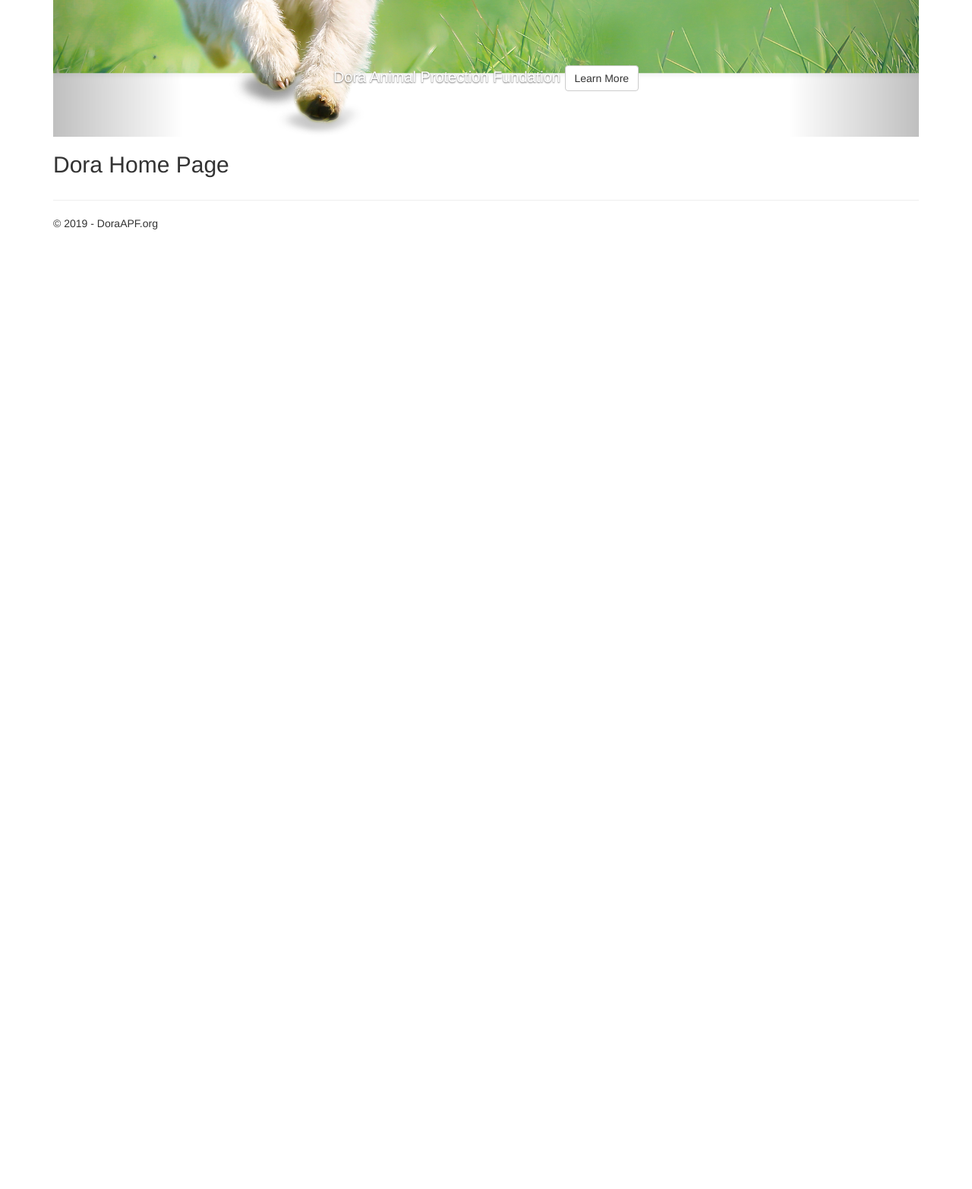
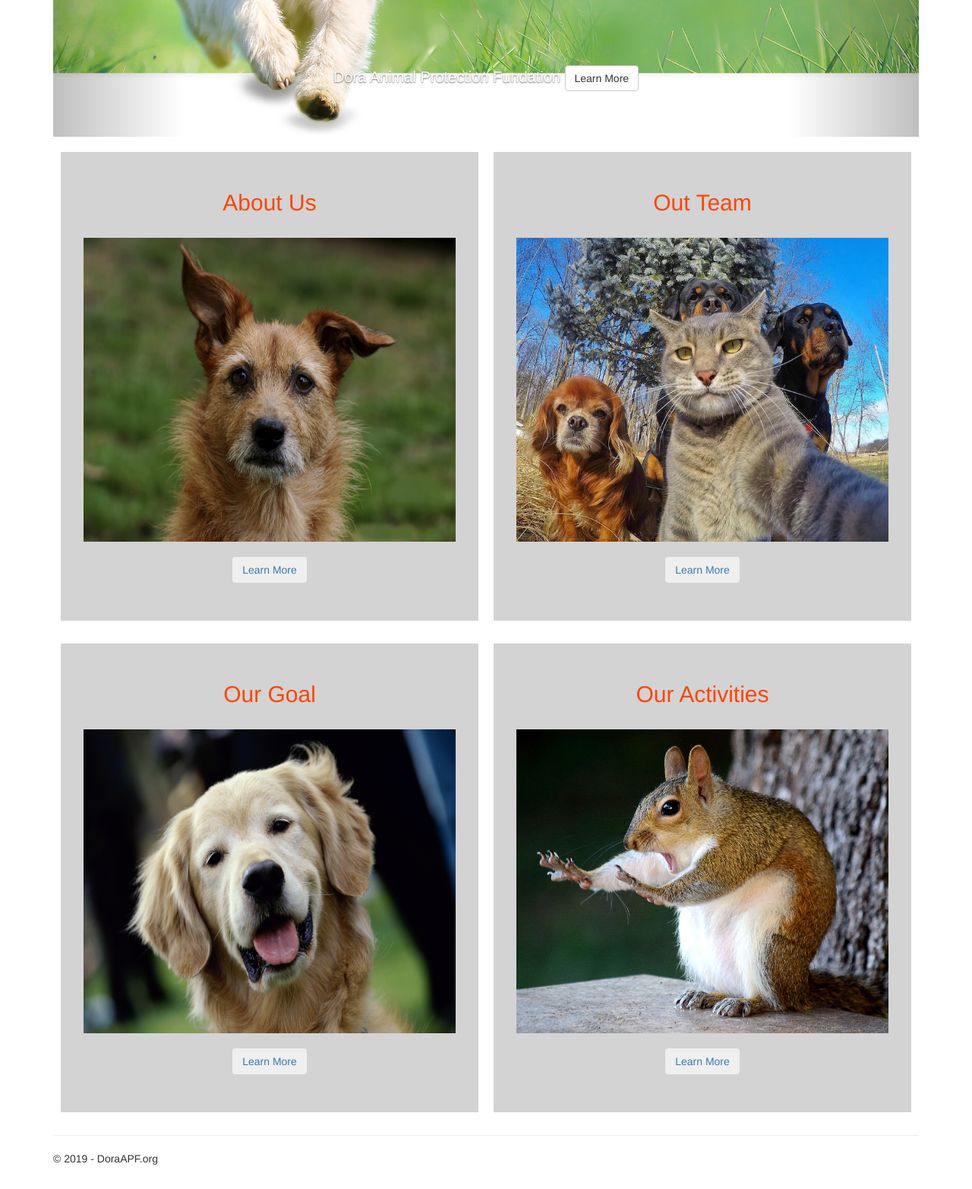
Before and after one commit to tczhd/DoraApf, an ASP.NET Core app: page / in a window 1280 px wide. Shown: the part 500-2065 px from the top of the page at 76% size. Before the commit the page ends 802 px from the top, so only its background shows below. Run offline with ASP.NET Core 8, Linux system fonts and the light colour scheme; some libraries are stand-ins or nearby versions.

Commit message:
check in code

```diff
--- a/DoraAPF.org/Views/Home/Index.cshtml
+++ b/DoraAPF.org/Views/Home/Index.cshtml
@@ -42,17 +42,57 @@
     </a>
 </div>
 
-<div class="row">
-    <div class="col-md-3">
-        <h2>Dora Home Page</h2>
+
+<div class="row section-group">
+    <div class="col-md-6 section-item">
+        <div class="section-card">
+            <h2 class="title">About Us</h2>
+            <div class="image">
+                <img class="card-img-top" src="~/images/home/aboutUs.jpg" alt="Card image">
+            </div>
+            <div class="button">
+                <button type="button" class="btn btn-light"><a href="/home/about">Learn More</a></button>
+            </div>
+        </div>
     </div>
-    <div class="col-md-3">
-
-    </div>
-    <div class="col-md-3">
-
-    </div>
-    <div class="col-md-3">
-
+    <div class="col-md-6 section-item">
+        <div class="section-card">
+            <h2 class="title">Out Team</h2>
+            <div class="image">
+                <img class="card-img-top" src="~/images/home/team.jpg" alt="Card image">
+            </div>
+            <div class="button">
+                <button type="button" class="btn btn-light"><a href="/home/team">Learn More</a></button>
+            </div>
+        </div>
     </div>
 </div>
+
+<div class="row section-group">
+    <div class="col-md-6 section-item">
+        <div class="section-card" >
+            <h2 class="title">Our Goal</h2>
+            <div class="image">
+                <img class="card-img-top" src="~/images/home/Goal.jpg" alt="Card image">
+            </div>
+            <div class="button">
+                <button type="button" class="btn btn-light"><a href="/home/story">Learn More</a></button>
+            </div>
+        </div>
+    </div>
+    <div class="col-md-6 section-item">
+        <div class="section-card">
+            <h2 class="title">Our Activities</h2>
+            <div class="image">
+                <img class="card-img-top" src="~/images/home/Activities.jpg" alt="Card image">
+            </div>
+            <div class="button">
+                <button type="button" class="btn btn-light"><a href="/home/activities">Learn More</a></button>
+            </div>
+        </div>
+    </div>
+</div>
+
+@section Styles {
+    <link href="~/css/home.css" rel="stylesheet">
+}
--- a/DoraAPF.org/Views/Shared/_Layout.cshtml
+++ b/DoraAPF.org/Views/Shared/_Layout.cshtml
@@ -2,7 +2,7 @@
 <html>
 <head>
     <meta charset="utf-8" />
-    <meta name="viewport" content="width=device-width, initial-scale=1.0" />
+    <meta name="viewport" content="width=device-width, initial-scale=1.0, shrink-to-fit=no" />
     <title>@ViewData["Title"] - DoraAPF.org</title>
 
     <environment include="Development">
@@ -15,6 +15,8 @@
               asp-fallback-test-class="sr-only" asp-fallback-test-property="position" asp-fallback-test-value="absolute" />
         <link rel="stylesheet" href="~/css/site.css" asp-append-version="true" />
     </environment>
+    <!-- Styles required by this view -->
+    @RenderSection("Styles", required: false)
 </head>
 <body>
     <nav class="doraapf-navbar navbar navbar-inverse navbar-fixed-top">
@@ -78,7 +80,7 @@
                 crossorigin="anonymous"
                 integrity="sha384-tsQFqpEReu7ZLhBV2VZlAu7zcOV+rXbYlF2cqB8txI/8aZajjp4Bqd+V6D5IgvKT">
         </script>
-        <script src="https://ajax.aspnetcdn.com/ajax/bootstrap/3.3.7/bootstrap.min.js"
+        <script src="https://ajax.aspnetcdn.com/ajax/bootstrap/4.0.0/bootstrap.min.js"
                 asp-fallback-src="~/lib/bootstrap/dist/js/bootstrap.min.js"
                 asp-fallback-test="window.jQuery && window.jQuery.fn && window.jQuery.fn.modal"
                 crossorigin="anonymous"
--- /dev/null
+++ b/DoraAPF.org/wwwroot/css/Home.css
@@ -0,0 +1,31 @@
+div.section-group {
+    margin: 0px 0px;
+}
+
+
+
+    div.section-item {
+        padding: 10px;
+        text-align: center;
+        margin-top: 10px;
+    }
+
+div.section-item div.section-card {
+    background-color: lightgray;
+    padding:30px;
+}
+
+div.section-group img {
+    max-width: 100%;
+    height: 400px;
+}
+
+div.section-group div.button{
+    padding:20px 0;
+    font-size:18px;
+}
+
+div.section-group h2.title {
+   color:orangered;
+   padding-bottom:20px;
+}
```
Also changed, not shown: DoraAPF.org/Views/Home/Team.cshtml (+16 -10 lines), DoraAPF.org/wwwroot/css/members.css (added, +8 -0 lines), DoraAPF.org/wwwroot/images/home/Activities.jpg (added), DoraAPF.org/wwwroot/images/home/Goal.jpg (added), DoraAPF.org/wwwroot/images/home/aboutUs.jpg (added), DoraAPF.org/wwwroot/images/home/team.jpg (added), 1 other file.
